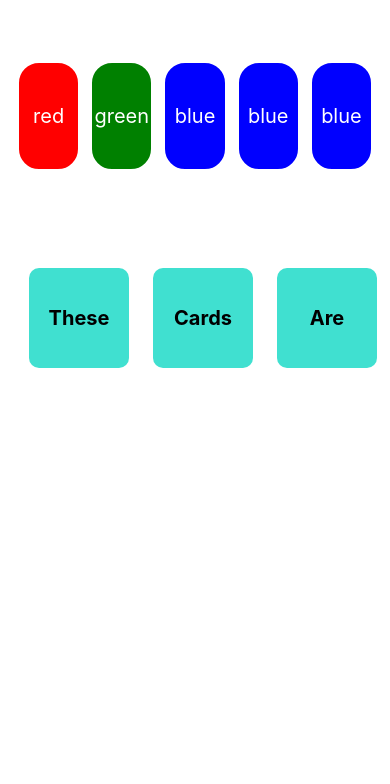
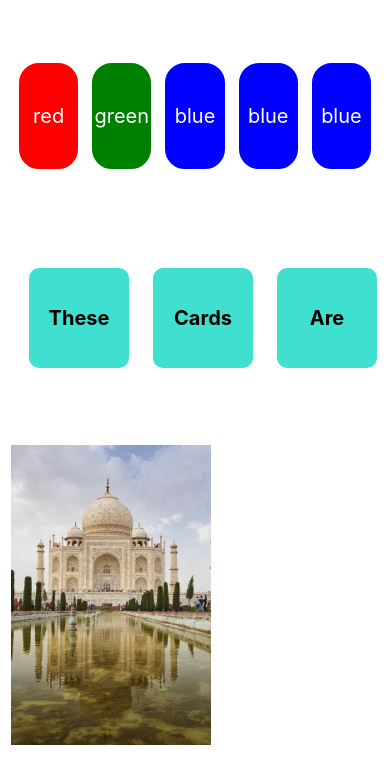
Before and after one commit to apoorvapendse/react-native-start, a React Native app in the folder project2/: screen / in a window 390 px wide. Shown: the top 784 px of the page. Built offline with nearby package versions, Linux system fonts and the light colour scheme.

Commit message:
added image

```diff
--- a/project2/App.tsx
+++ b/project2/App.tsx
@@ -2,6 +2,7 @@ import { View, Text, SafeAreaView, ScrollView, StyleSheet,FlatList} from 'react-
 import React from 'react'
 import FlatCards from './components/FlatCards'
 import ScrollAbleCards from './components/ScrollAbleCards'
+import PlaceCards from './components/PlaceCards'
 
 const App = () => {
   return (
@@ -27,6 +28,11 @@ const App = () => {
 </View>
 
 
+{/* place cards */}
+<View>
+<PlaceCards/>
+
+</View>
 
  </ScrollView>
 
--- /dev/null
+++ b/project2/components/PlaceCards.tsx
@@ -0,0 +1,44 @@
+import { StyleSheet, Text, View,Image } from 'react-native'
+import React from 'react'
+import tajImage from './../assets/tajmahal.jpg'
+
+export default function PlaceCards() {
+  return (
+    <View>
+      <Text style={styles.headingText}>PlaceCards</Text>
+      <View style={[styles.card,styles.cardElevated]}>
+       <Image source={tajImage} style={styles.cardImage}/>
+
+
+
+      </View>
+    </View>
+  )
+}
+
+const styles = StyleSheet.create({
+    headingText:{
+        fontSize:25,
+        fontFamily:"Times New Roman",
+        fontWeight:'bold',
+        padding:8,
+        color:'white'
+    },
+    card:{
+        width:100,
+        height:'auto',
+        borderColor:'white',
+        borderWidth:1,
+        margin:10
+
+    },
+    cardElevated:{
+        elevation:6
+
+    },
+    cardImage:{
+            width:200,
+            height:300
+    }
+
+})
```
Also changed, not shown: project2/assets/tajmahal.jpg (added).
